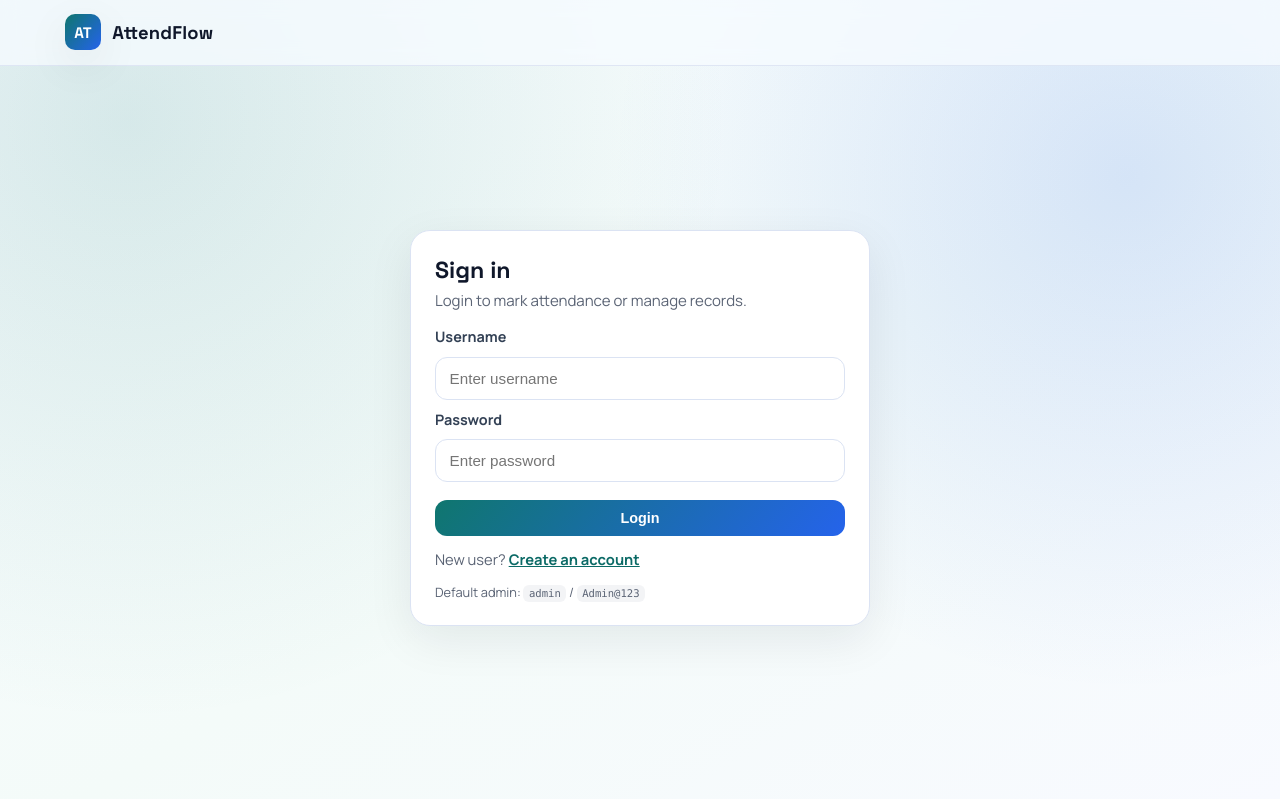
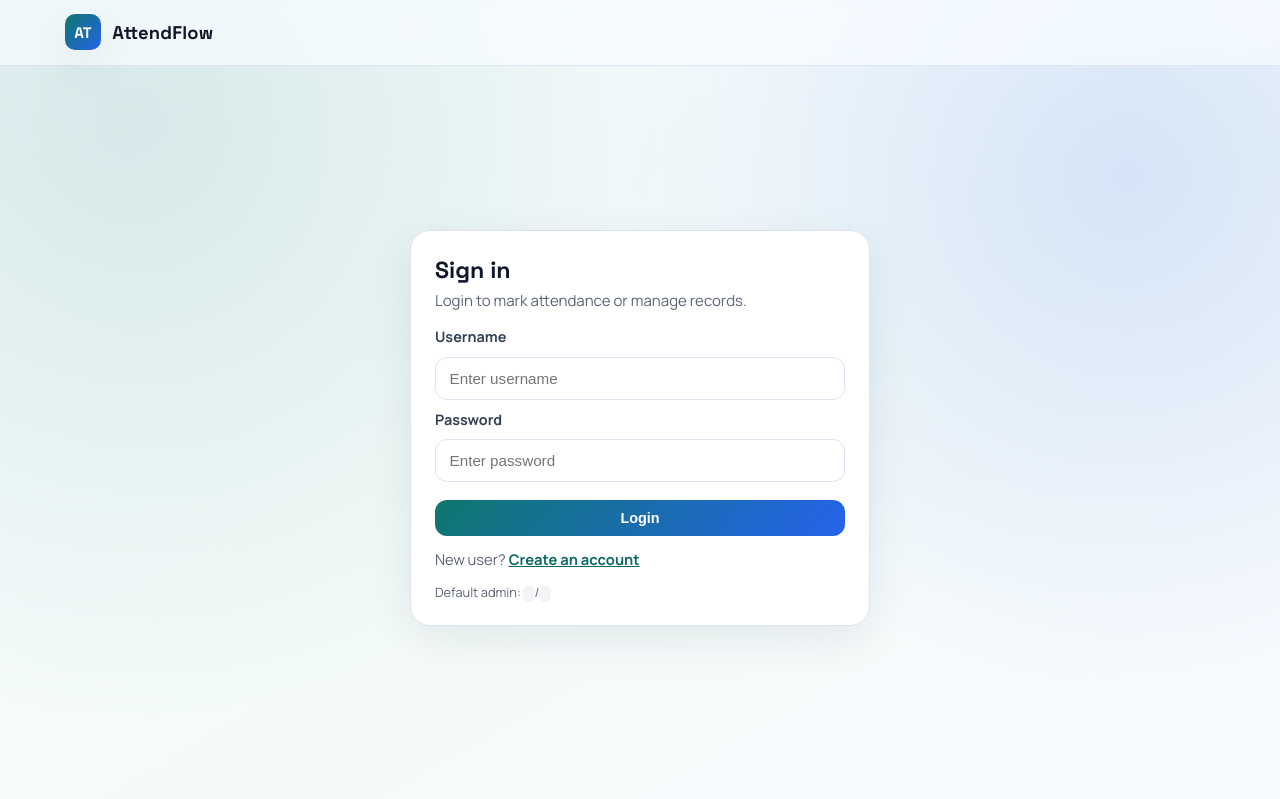
Before and after one commit to tusharsaini1508/attendence1.0, a Flask app: page /login in a window 1280 px wide. Shown: the top 799 px of the page. Run offline with Flask 3, Linux system fonts and the light colour scheme; some libraries are stand-ins or nearby versions.

Commit message:
login.html

```diff
--- a/templates/login.html
+++ b/templates/login.html
@@ -21,7 +21,7 @@
       <a href="{{ url_for('register') }}">Create an account</a>
     </p>
     <p class="auth-note small">
-      Default admin: <code>admin</code> / <code>Admin@123</code>
+      Default admin: <code></code> / <code></code>
     </p>
   </div>
 </section>
```
